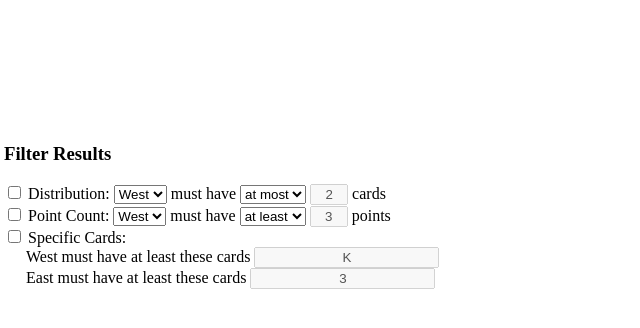
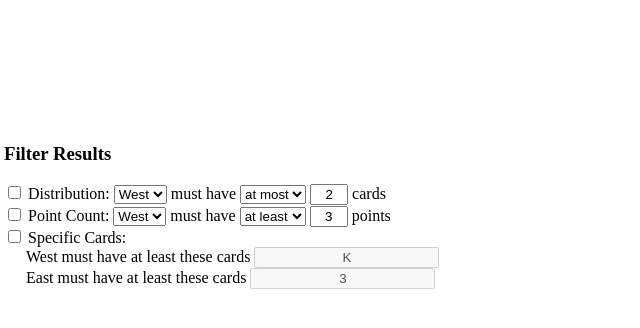
Before and after one commit to javazen/missing-cards, a website: page index.html in a window 1280 px wide. Shown: the full height of the page, 636-1276 px from the left. Drawn offline with Linux system fonts and the light colour scheme.

Commit message:
enable editing of dist and points count fields

```diff
--- a/index.html
+++ b/index.html
@@ -48,7 +48,7 @@
                 <option>at least</option>
                 <option>exactly</option>
               </select>
-              <input id="distCount" class="numcardsTextInput" disabled>
+              <input id="distCount" class="numcardsTextInput">
               cards
             </span>
             <br />
@@ -60,7 +60,6 @@
               <select name="opponent" id="whichOpponentForPoints">
                 <option>West</option>
                 <option>East</option>
-                <option disabled>Both</option>
               </select>
               must have
               <select name="match" id="whichMatchForPoints">
@@ -68,7 +67,7 @@
                 <option>at least</option>
                 <option>exactly</option>
               </select>
-              <input id="pointsCount" class="numcardsTextInput" disabled>
+              <input id="pointsCount" class="numcardsTextInput">
               points
             </span>
             <br />
```
